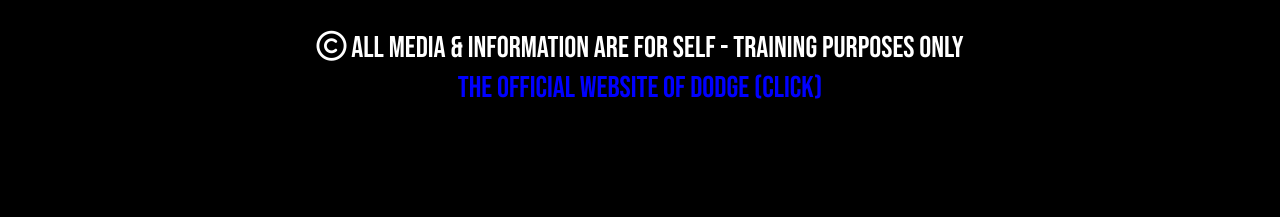
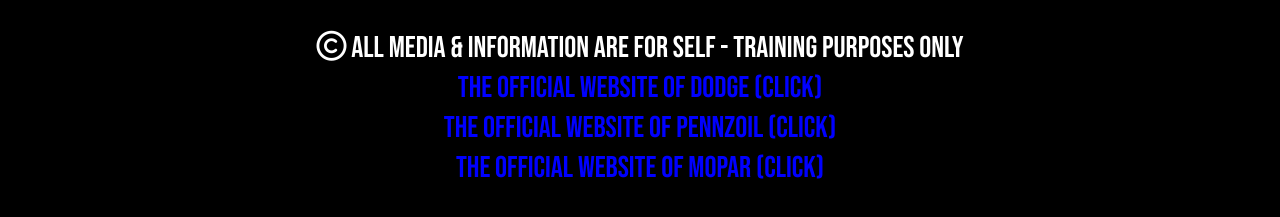
Before and after one commit to giorgik94/project0308, a plain HTML site: page index.html in a window 1280 px wide. Shown: the part 3682-3899 px from the top of the page. Before the commit the page ends 3835 px from the top, so only its background shows below. Drawn offline with Linux system fonts and the light colour scheme.

Commit message:
official 2

```diff
--- a/css/style.css
+++ b/css/style.css
@@ -501,5 +501,8 @@ form {
     color: blue;
     text-align: center;
     font-size: 30px;
+    margin-bottom: 10px;
+}
+.mopar-official {
     margin-bottom: 50px;
 }
--- a/index.html
+++ b/index.html
@@ -166,6 +166,8 @@
             <i class="far fa-copyright copyright-icon"></i>
         </div>
         <a href="https://www.dodge.com/" target="_blank"><p class="official-web-site">THE OFFICIAL WEBSITE OF DODGE (CLICK)</p></a>
+        <a href="https://www.pennzoil.com/#iframe=L3NvcHVzL3Blbm56b2lsL25ld3NsZXR0ZXI" target="_blank"><p class="official-web-site">THE OFFICIAL WEBSITE OF PENNZOIL (CLICK)</p></a>
+        <a href="https://www.mopar.com/en-us.html" target="_blank"><p class="official-web-site mopar-official">THE OFFICIAL WEBSITE OF MOPAR (CLICK)</p></a>
     </footer>
 <script src="javascript/slider.js"></script> <!--სლაიდერის ჯავასკრიპტის source ფაილი-->
 <script src="javascript/script.js"></script> <!--მობილური ნავიგაციის სკრიპტ source ფაილი-->
```
